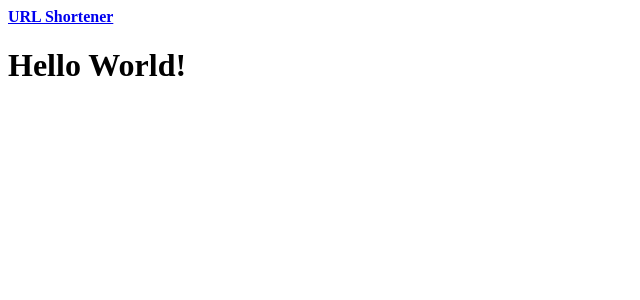
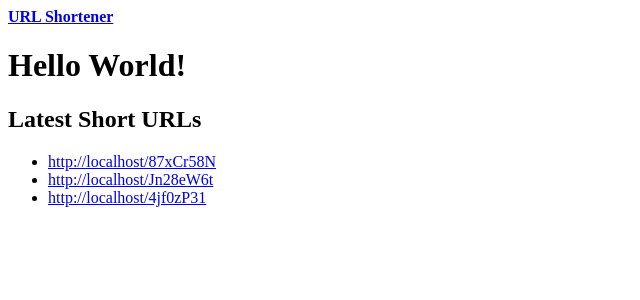
Before and after one commit to samdevega/url-shortener-client, a Vue app: page / in a window 1280 px wide. Shown: the top 300 px of the page, without its empty margins (0-640 px from the left). Built offline with nearby package versions, Linux system fonts and the light colour scheme.

Commit message:
🚧 url list with dummy data

```diff
--- /dev/null
+++ b/src/components/url/UrlItem.vue
@@ -0,0 +1,15 @@
+<template>
+  <li>
+    <a :href="link" target="_blank">{{ text }}</a>
+  </li>
+</template>
+
+<script>
+export default {
+  props: ['link', 'text'],
+}
+</script>
+
+<style scoped>
+
+</style>
--- /dev/null
+++ b/src/components/url/UrlList.vue
@@ -0,0 +1,27 @@
+<template>
+  <section>
+    <ul>
+      <url-item
+        v-for="url in urls"
+        :key="url.shortUrl"
+        :link="url.longUrl"
+        :text="url.shortUrl"
+      ></url-item>
+    </ul>
+  </section>
+</template>
+
+<script>
+import UrlItem from './UrlItem.vue'
+
+export default {
+  props: ['urls'],
+  components: {
+    UrlItem,
+  },
+}
+</script>
+
+<style scoped>
+
+</style>
--- a/src/main.js
+++ b/src/main.js
@@ -1,9 +1,11 @@
 import { createApp } from 'vue'
 
 import router from './router.js'
+import store from './store/'
 import App from './App.vue'
 
 const app = createApp(App)
 
 app.use(router)
+app.use(store)
 app.mount('#app')
--- a/src/pages/Home.vue
+++ b/src/pages/Home.vue
@@ -1,3 +1,27 @@
 <template>
   <h1>Hello World!</h1>
+  <h2 v-if="haveUrls">Latest Short URLs</h2>
+  <url-list :urls="urls"></url-list>
 </template>
+
+<script>
+import { mapGetters } from 'vuex'
+
+import UrlList from '../components/url/UrlList.vue'
+
+export default {
+  components: {
+    UrlList,
+  },
+  computed: {
+    ...mapGetters('urls', ['urls']),
+    haveUrls() {
+      return this.urls.length
+    }
+  },
+}
+</script>
+
+<style scoped>
+
+</style>
--- /dev/null
+++ b/src/store/index.js
@@ -0,0 +1,11 @@
+import { createStore } from 'vuex'
+
+import urlsModule from './urls/'
+
+const store = createStore({
+  modules: {
+    urls: urlsModule,
+  }
+})
+
+export default store
--- /dev/null
+++ b/src/store/urls/getters.js
@@ -0,0 +1,5 @@
+export default {
+  urls(state) {
+    return state.urls
+  }
+}
--- /dev/null
+++ b/src/store/urls/index.js
@@ -0,0 +1,24 @@
+import getters from './getters'
+
+export default {
+  namespaced: true,
+  state() {
+    return {
+      urls: [
+        {
+          longUrl: 'https://www.google.es',
+          shortUrl: 'http://localhost/87xCr58N',
+        },
+        {
+          longUrl: 'https://start.duckduckgo.com',
+          shortUrl: 'http://localhost/Jn28eW6t',
+        },
+        {
+          longUrl: 'https://www.github.com',
+          shortUrl: 'http://localhost/4jf0zP31',
+        },
+      ],
+    }
+  },
+  getters,
+}
```
Also changed, not shown: src/components/nav/TheHeader.vue (line endings or trailing spaces), src/router.js (line endings or trailing spaces).
